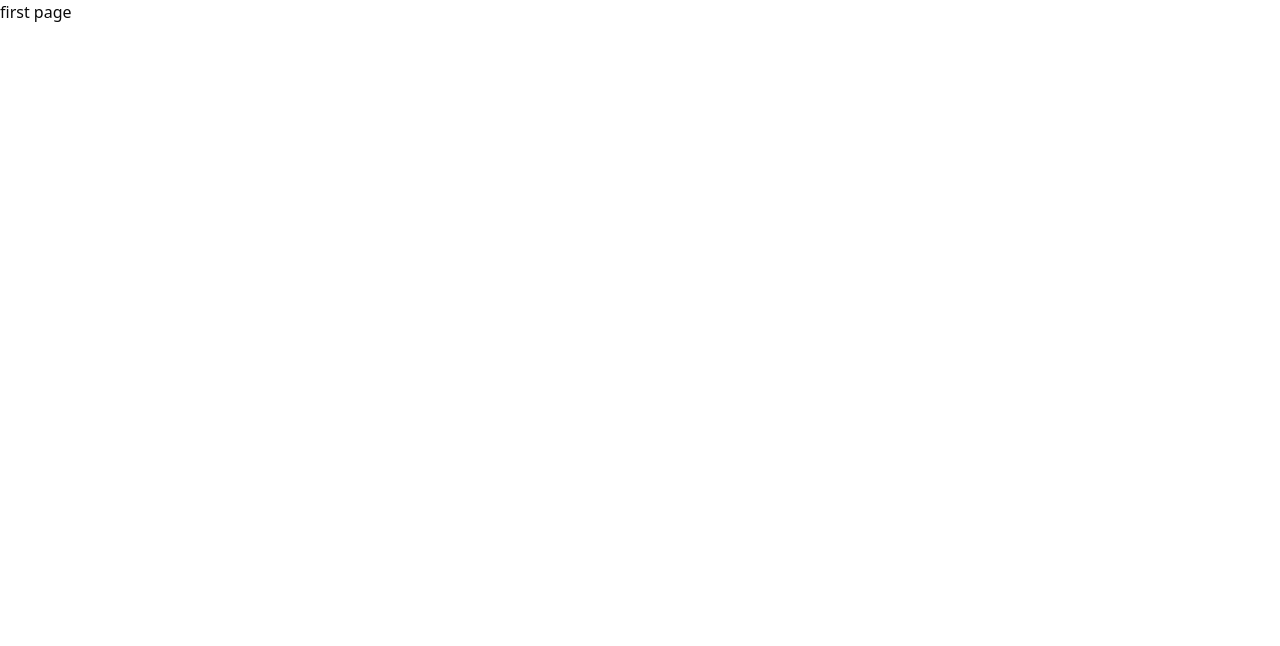
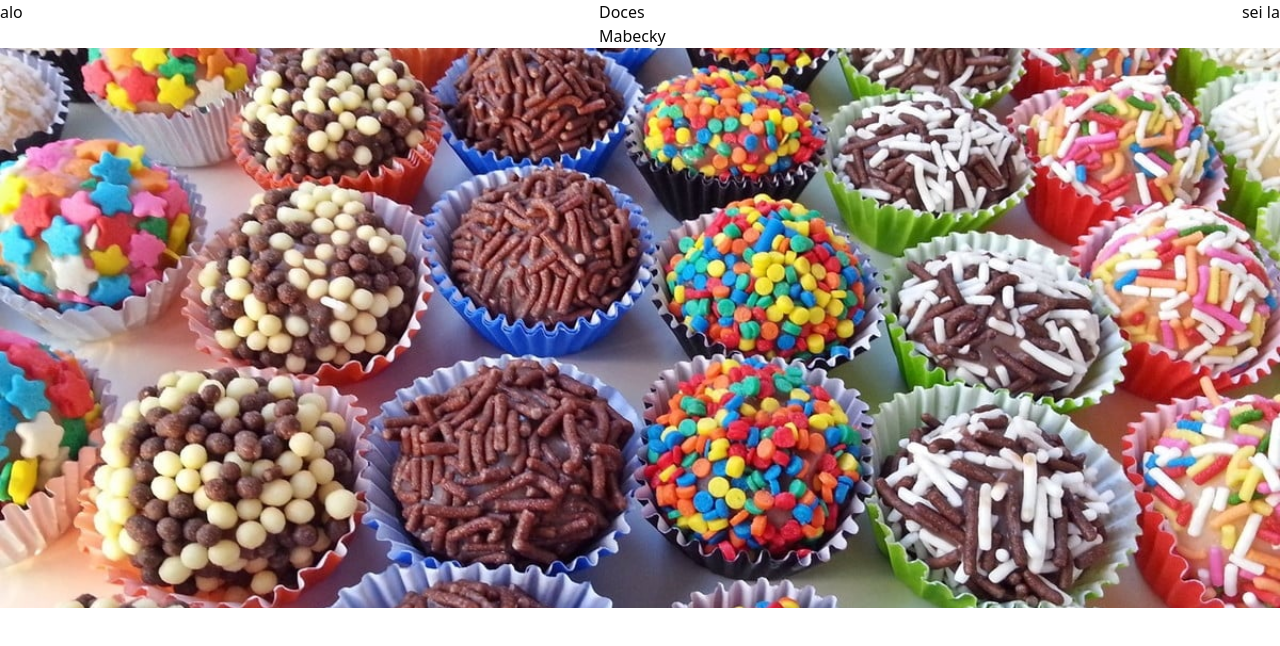
Before and after one commit to davilepore/Loja-doces, a Next.js app: page / in a window 1280 px wide. Shown: the top 646 px of the page. Built offline with nearby package versions, Linux system fonts and the light colour scheme.

Commit message:
feat(ui): add hero carousel component

```diff
--- /dev/null
+++ b/app/_components/HeroCarousel.tsx
@@ -0,0 +1,63 @@
+"use client";
+
+import Autoplay from "embla-carousel-autoplay";
+import Image from "next/image";
+
+import { Carousel, CarouselContent, CarouselItem } from "./_ui/carousel";
+
+export default function HeroCarousel() {
+  return (
+    <Carousel
+      className="w-screen"
+      opts={{
+        align: "start",
+        loop: true,
+      }}
+      plugins={[
+        Autoplay({
+          delay: 3000,
+          stopOnInteraction: false,
+        }),
+      ]}
+    >
+      <CarouselContent>
+        <CarouselItem className="basis-full">
+          <div className="relative w-full h-[50vh] sm:h-[70vh]">
+            <Image
+              src="/docinhos.jpg"
+              fill
+              priority
+              className="object-cover"
+              alt="Imagem 1"
+              sizes="100vw"
+            />
+          </div>
+        </CarouselItem>
+
+        <CarouselItem className="basis-full">
+          <div className="relative w-full h-[50vh] sm:h-[70vh]">
+            <Image
+              src="/docinhos.jpg"
+              fill
+              className="object-cover"
+              alt="Imagem 2"
+              sizes="100vw"
+            />
+          </div>
+        </CarouselItem>
+
+        <CarouselItem className="basis-full">
+          <div className="relative w-full h-[50vh] sm:h-[70vh]">
+            <Image
+              src="/docinhos.jpg"
+              fill
+              className="object-cover"
+              alt="Imagem 3"
+              sizes="100vw"
+            />
+          </div>
+        </CarouselItem>
+      </CarouselContent>
+    </Carousel>
+  );
+}
--- a/app/page.tsx
+++ b/app/page.tsx
@@ -1,3 +1,12 @@
+import HeroCarousel from "./_components/HeroCarousel";
+import Navbar from "./_components/Navbar";
+
 export default function Home() {
-  return <h1>first page</h1>;
+  return (
+    <div>
+      <Navbar />
+
+      <HeroCarousel />
+    </div>
+  );
 }
```
Also changed, not shown: public/docinhos.jpg (added).
